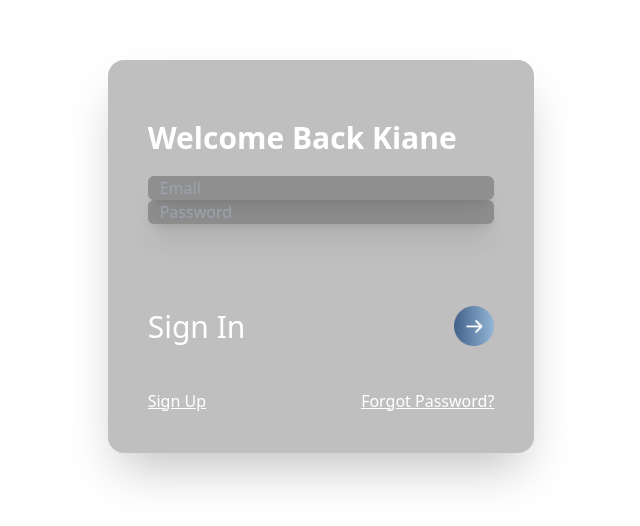
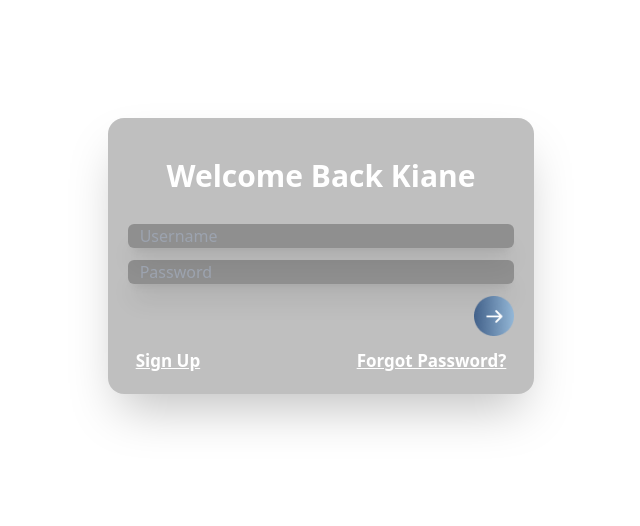
Before and after one commit to Routinr/routinr-frontend, a React (Vite) app in the folder routinr/: page /login in a window 1280 px wide. Shown: the part 144-670 px from the top of the page, without its empty margins (319-959 px from the left). Built offline with nearby package versions, Linux system fonts and the light colour scheme.

Commit message:
signup and login correction

```diff
--- a/routinr/src/views/authentication/Login.jsx
+++ b/routinr/src/views/authentication/Login.jsx
@@ -1,5 +1,6 @@
 import React from 'react'
 import { Link } from 'react-router-dom';
+import "../../css/App.css";
 import SubmitBtn from "../../assets/icons/signup.png";
 
 
@@ -7,9 +8,9 @@ const Login = () => {
 
   return (
     <div className="main w-full h-[100vh] grid place-items-center">
-      <div className="md:w-1/3 custom-sm:w-11/12 bg-black shadow-2xl rounded-2xl p-5 bg-clip-padding bg-opacity-25">
-        <div className="p-5">
-          <h1 className="my-[20px] text-white text-3xl font-semibold">
+    <div className="md:w-1/3 custom-sm:w-[400px] bg-black shadow-2xl rounded-2xl p-5 bg-clip-padding bg-opacity-25">
+      <div className="">
+        <h1 className="my-[20px] text-white text-3xl font-semibold text-center mb-[30px]">
         Welcome Back Kiane
         </h1>
         <form action="" className="flex flex-col">
@@ -17,19 +18,17 @@ const Login = () => {
             type="text"
             name=""
             id=""
-              placeholder="Email"
-              className="input px-3 text-white bg-black shadow-xl rounded-md bg-clip-padding bg-opacity-25"
+            placeholder="Username"
+            className="input px-3 mb-3 text-white bg-black shadow-xl rounded-md bg-clip-padding bg-opacity-25"
           />
           <input
             type="password"
             name=""
             id=""
             placeholder="Password"
-              className="input px-3 text-white bg-black shadow-xl rounded-md bg-clip-padding bg-opacity-25"
+            className="input px-3 mb-3 text-white bg-black shadow-xl rounded-md bg-clip-padding bg-opacity-25"
           />
-          </form>
-          <div className="flex justify-between text-white mt-20">
-            <h1 className="text-[30px]">Sign In</h1>
+
           <button type="submit" className="">
             <img
               src={SubmitBtn}
@@ -37,13 +36,18 @@ const Login = () => {
               className="w-[40px] h-[40px] float-right ml-2"
             />
           </button>
-          </div>
-          <div className="flex justify-between text-white mt-10">
-            <Link to={"/signup"}>
-              <h1 className="text-md underline">Sign Up</h1>
+        </form>
+
+        <div className="flex justify-between w-full">
+          <Link
+            to="/login"
+            className="text-white mx-2 mt-3 font-semibold underline text-[17px]"
+          >
+            Sign Up
           </Link>
+
           <Link to={"/forgotpassword"}>
-              <h1 className="text-md underline">Forgot Password?</h1>
+              <h1 className="text-white mx-2 mt-3 font-semibold underline text-[17px]">Forgot Password?</h1>
             </Link>
         </div>
       </div>
--- a/routinr/src/views/authentication/Signup.jsx
+++ b/routinr/src/views/authentication/Signup.jsx
@@ -6,7 +6,7 @@ import SubmitBtn from "../../assets/icons/signup.png";
 const Signup = () => {
   return (
     <div className="main w-full h-[100vh] grid place-items-center">
-      <div className="md:w-1/3 custom-sm:w-11/12 bg-black shadow-2xl rounded-2xl p-5 bg-clip-padding bg-opacity-25">
+      <div className="md:w-1/3 custom-sm:w-[400px] bg-black shadow-2xl rounded-2xl p-5 bg-clip-padding bg-opacity-25">
         <div className="">
           <h1 className="my-[20px] text-white text-3xl font-semibold text-center">
             Create account
```
Lines whose indentation alone changed are shown as unchanged.
